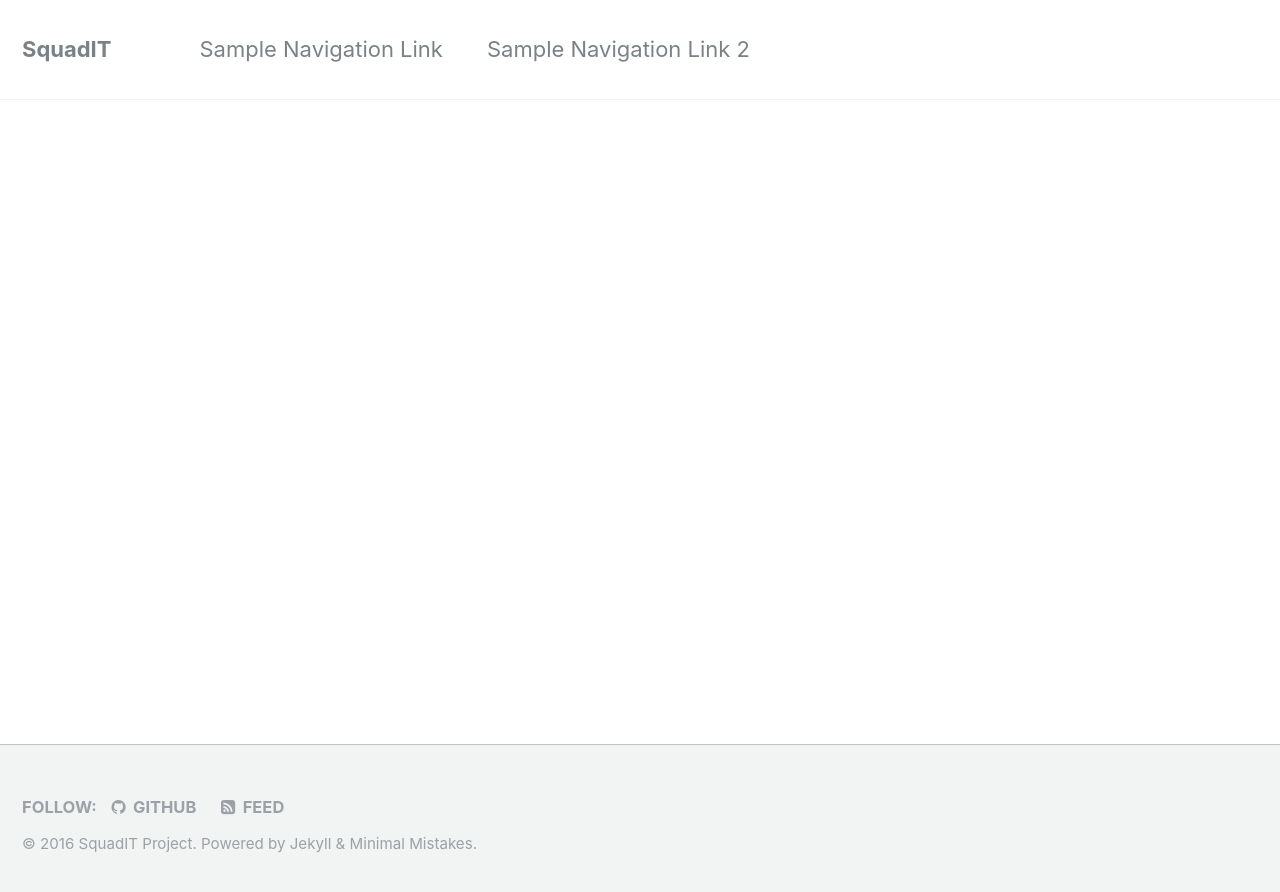
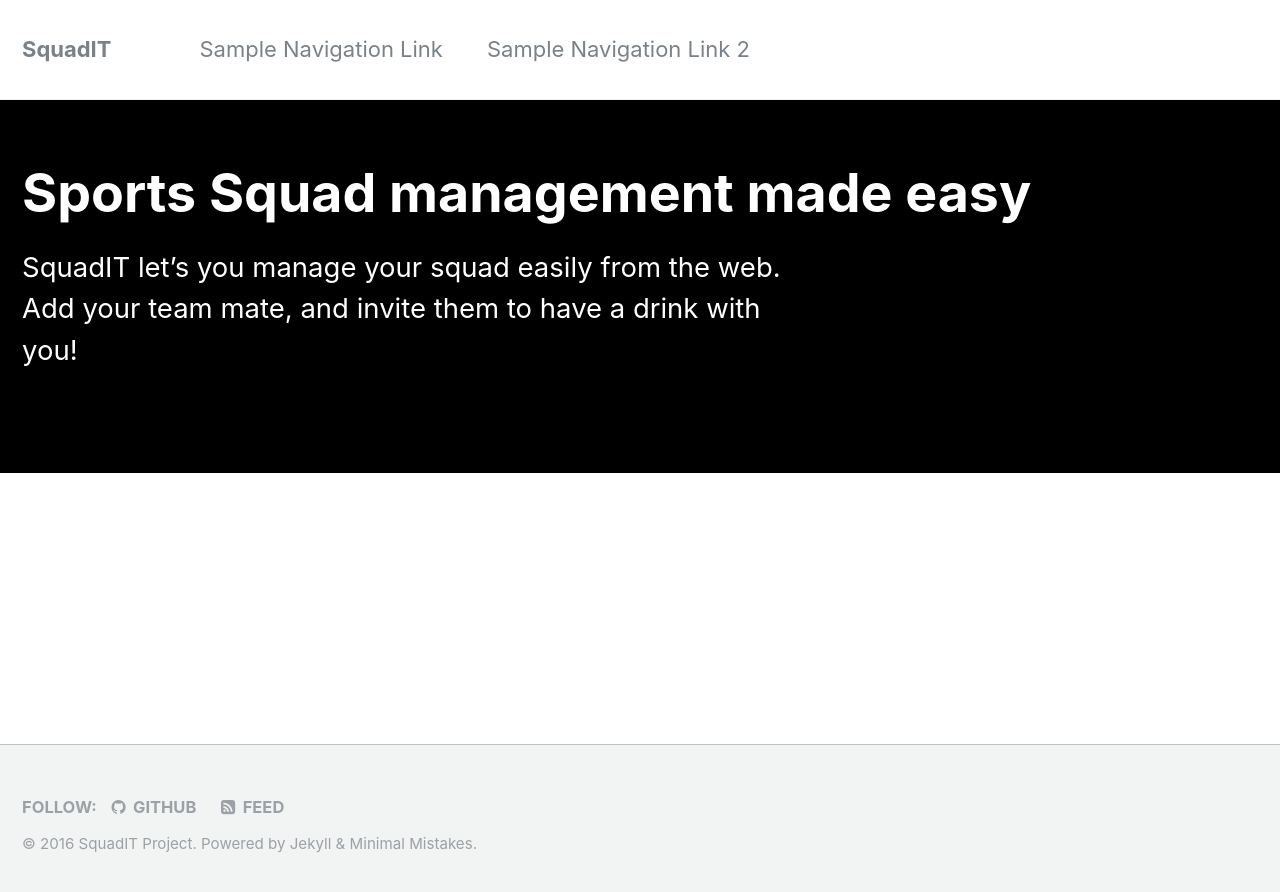
Before and after one commit to PalatinCoder/SquadIT, a Jekyll site: the page built from _pages/home.md, in a window 1280 px wide. Shown: the top 892 px of the page. Built offline with Jekyll 4.4.1, drawn with Linux system fonts in a browser that asks for light colours; part of the change alters nothing that is shown.

```diff
--- a/_pages/home.md
+++ b/_pages/home.md
@@ -2,6 +2,9 @@
 title: "Sports Squad management made easy"
 layout: splash
 permalink: /
-date: 2016-10-08T15:30:00+02:00
+date: 2016-10-08T17:30:00+02:00
+header:
+  overlay_color: "#000"
+  overlay_filter: "0.5"
 excerpt: "SquadIT let's you manage your squad easily from the web. Add your team mate, and invite them to have a drink with you!"
 ---
```
